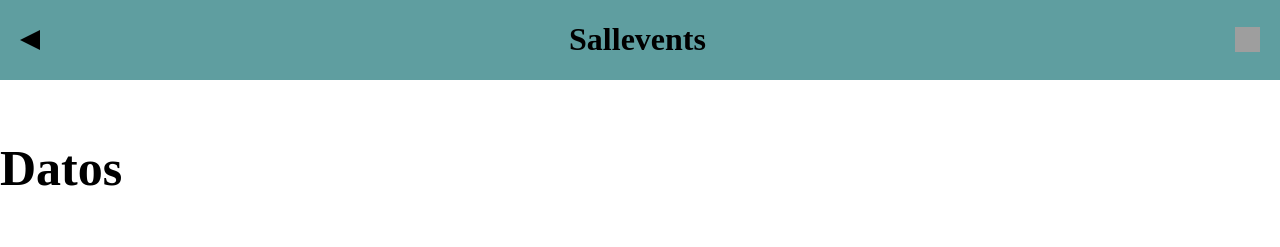
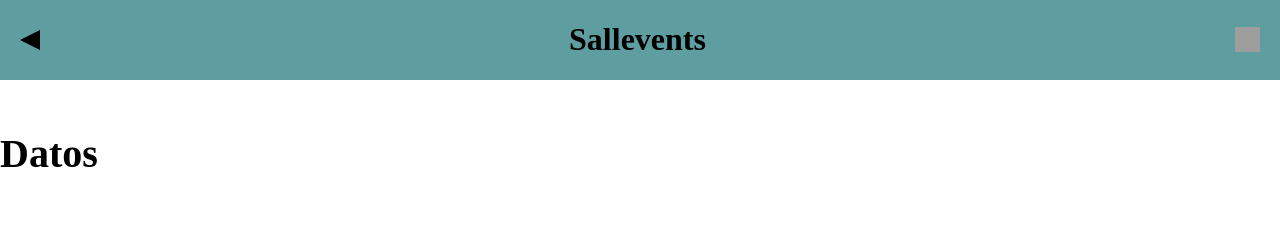
Before and after one commit to mateogalache/PWI-G03, a Vue app: page /PerfilAjeno in a window 1280 px wide. Shown: the top 247 px of the page. Built offline with nearby package versions, Linux system fonts and the light colour scheme; grey boxes are pictures that could not be loaded.

Commit message:
retoques+titulos

```diff
--- a/src/views/Add.vue
+++ b/src/views/Add.vue
@@ -13,7 +13,7 @@ import Header3 from '../components/Header3.vue'
 <div class = "container">
 
     <div class = "subtitulo">
-            <b style="color: black">Crear Evento</b>
+            <h2 style="color: black">Crear Evento</h2>
     </div>
         <br><br/>
     <div class = "rectanguloredondeadeo">
--- a/src/views/Amistades.vue
+++ b/src/views/Amistades.vue
@@ -70,8 +70,9 @@ import Header2 from '../components/Header2.vue'
 
     }
     @media (min-width: 1080px){
+
     h2{
-        font-size: 50px;
+        font-size: 40px;
     }
 
     .botones p{
--- a/src/views/BuscaAmigo.vue
+++ b/src/views/BuscaAmigo.vue
@@ -11,7 +11,7 @@ import Header2 from '../components/Header2.vue'
 
     <main>
         <div class = "cont4">
-            <h3 class = "titulo4">Buscar Amigos</h3>
+            <h2 class = "titulo4">Buscar Amigos</h2>
             <div class = "BContainer4">
                 <p class = "buscar">Buscar amigo....</p>
             </div>
--- a/src/views/Events.vue
+++ b/src/views/Events.vue
@@ -12,7 +12,7 @@ import Header2 from '../components/Header3.vue'
 
 <main>
     <br>
-    <b>&nbsp;&nbsp;Mis eventos</b>
+    <h2>Mis eventos</h2>
     <div class = "container5">
 
         <div class="eventocontainer">
--- a/src/views/Home.vue
+++ b/src/views/Home.vue
@@ -12,7 +12,7 @@ import Header3 from '../components/Header3.vue'
 
 <main>
     <br>
-    <b>&nbsp;&nbsp;Eventos Destacados</b>
+    <h2>Eventos Destacados</h2>
     <div class = "container5">
 
         <div class="eventocontainer">
--- a/src/views/ListaAmigos.vue
+++ b/src/views/ListaAmigos.vue
@@ -10,7 +10,7 @@ import Header2 from '../components/Header2.vue'
     </Header2>
 
     <main>
-        <br><b class="titulo34">Friends</b>
+        <br><h2 class="titulo34">Friends</h2>
         <div class = "cont5">
             <div class = "BContainer5">
                 <p class = "buscar5">Busca</p>
--- a/src/views/Perfil.vue
+++ b/src/views/Perfil.vue
@@ -73,6 +73,7 @@ import Header3 from '../components/Header3.vue';
             </button></a>
        </div>
        <br/><br/>
+       <div class = "transparent6"></div>
 
 
 
@@ -92,6 +93,7 @@ import Header3 from '../components/Header3.vue';
   </template>
 
 <style>
+
 
 .transparent{
     display:flex;
--- a/src/views/PerfilAjeno.vue
+++ b/src/views/PerfilAjeno.vue
@@ -116,9 +116,7 @@ import Header2 from '../components/Header2.vue'
 }
 
 @media (min-width: 1080px){
-    h2{
-        font-size: 50px;
-    }
+
     .Redondap{
         width: 200px;
         height: 200px;
--- a/src/views/PerfilAmigo.vue
+++ b/src/views/PerfilAmigo.vue
@@ -115,9 +115,7 @@ import Header2 from '../components/Header2.vue'
     margin-top: 5%;
 }
 @media (min-width: 1080px){
-    h2{
-        font-size: 50px;
-    }
+
     .Redondap{
         width: 200px;
         height: 200px;
```
